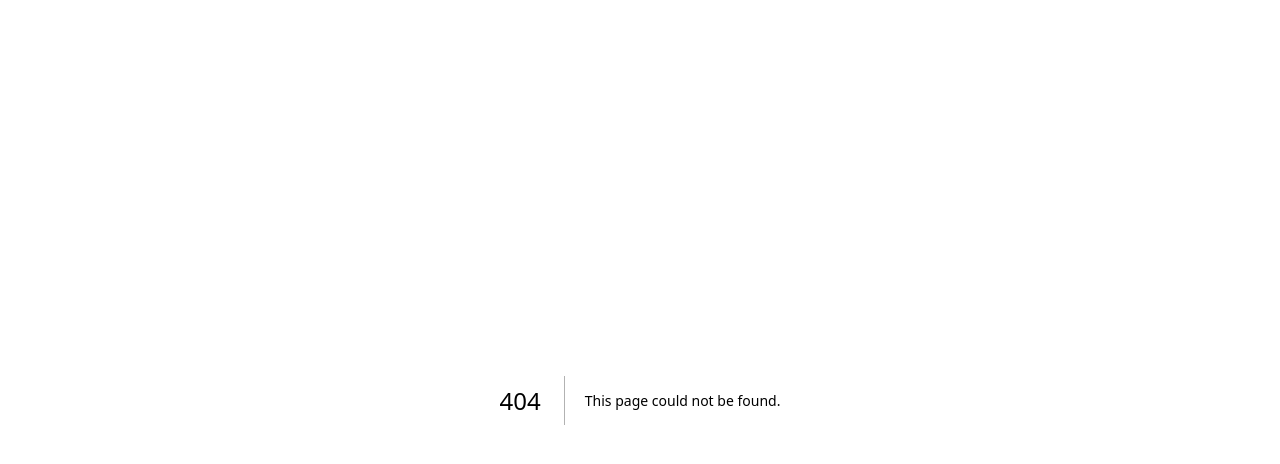
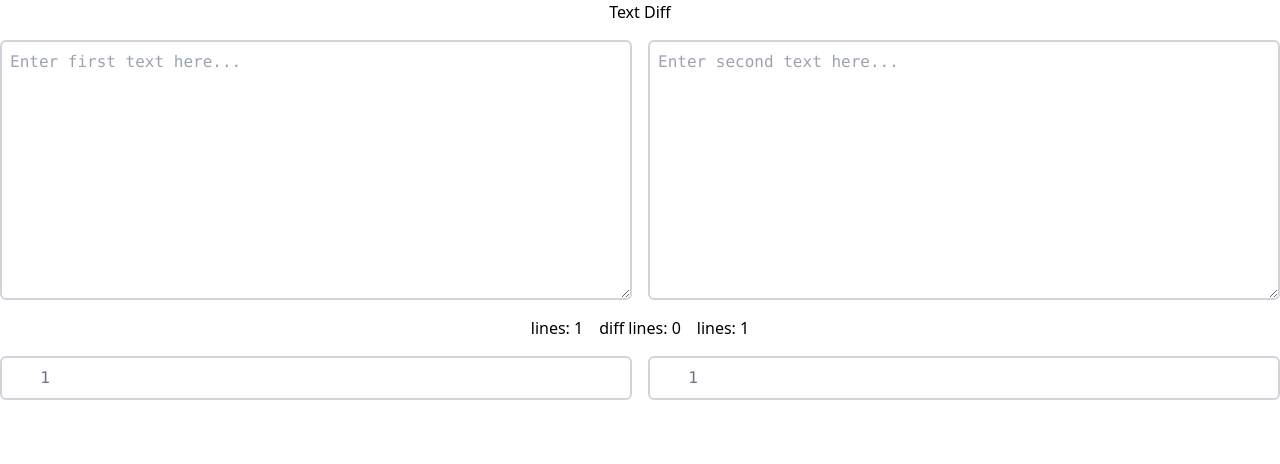
Before and after one commit to EstebanDalelR/estebandalelr.github.io, a Next.js app: page /tools/textDiff in a window 1280 px wide. Before the commit this address had no page. Shown: the top 464 px of the page. Built offline with nearby package versions, Linux system fonts and the light colour scheme.

Commit message:
Create text diff

```diff
--- /dev/null
+++ b/app/tools/textDiff/page.tsx
@@ -0,0 +1,97 @@
+"use client";
+import { useState, useEffect } from "react";
+
+export default function TextDiff() {
+  const [text1, setText1] = useState("");
+  const [splitText1, setSplitText1] = useState<string[]>([]);
+  const [text2, setText2] = useState("");
+  const [splitText2, setSplitText2] = useState<string[]>([]);
+
+  const [diffLines, setDiffLines] = useState<Set<number>>(new Set());
+
+  const calculateDiff = () => {
+    // go row per row checking diff
+    const rows1 = text1.split("\n");
+    const rows2 = text2.split("\n");
+    setSplitText1(rows1);
+    setSplitText2(rows2);
+    const differentLines = new Set<number>();
+
+    for (let i = 0; i < Math.max(rows1.length, rows2.length); i++) {
+      if (rows1[i] !== rows2[i]) {
+        differentLines.add(i);
+      }
+    }
+    setDiffLines(differentLines);
+  };
+
+  // Real-time diff calculation
+  useEffect(() => {
+    calculateDiff();
+  }, [text1, text2]);
+
+  const handleText1Change = (e: React.ChangeEvent<HTMLTextAreaElement>) => {
+    setText1(e.target.value);
+  };
+  const handleText2Change = (e: React.ChangeEvent<HTMLTextAreaElement>) => {
+    setText2(e.target.value);
+  };
+
+  const renderTextWithHighlighting = (text: string, isText1: boolean) => {
+    const lines = text.split("\n");
+    return lines.map((line, index) => {
+      const isDifferent = diffLines.has(index);
+      return (
+        <div
+          key={index}
+          className={`font-mono whitespace-pre-wrap flex ${
+            isDifferent ? "bg-red-200" : ""
+          }`}
+        >
+          <span className="text-gray-500 pr-2 select-none min-w-[3rem] text-right">
+            {index + 1}
+          </span>
+          <span className="flex-1">{line || " "}</span>
+        </div>
+      );
+    });
+  };
+
+  return (
+    <div className="w-full h-full flex flex-col items-center justify-center gap-4">
+      <h1>Text Diff</h1>
+
+      <div className="flex flex-row gap-4 w-full">
+        <textarea
+          value={text1}
+          rows={10}
+          cols={50}
+          onChange={handleText1Change}
+          className="border-2 border-gray-300 rounded-md p-2 font-mono w-1/2"
+          placeholder="Enter first text here..."
+        />
+        <textarea
+          value={text2}
+          rows={10}
+          cols={50}
+          onChange={handleText2Change}
+          className="border-2 border-gray-300 rounded-md p-2 font-mono w-1/2"
+          placeholder="Enter second text here..."
+        />
+      </div>
+      <div className="flex flex-row gap-4">
+        <span> lines: {splitText1.length}</span>
+        <span> diff lines: {diffLines.size}</span>
+        <span> lines: {splitText2.length}</span>
+      </div>
+      <div className="flex flex-row gap-4 w-full justify-between">
+        <div className="border-2 border-gray-300 rounded-md p-2 overflow-auto w-1/2">
+          {renderTextWithHighlighting(text1, true)}
+        </div>
+        <div className="border-2 border-gray-300 rounded-md p-2 overflow-auto w-1/2">
+          {renderTextWithHighlighting(text2, false)}
+        </div>
+      </div>
+    </div>
+  );
+}
```
